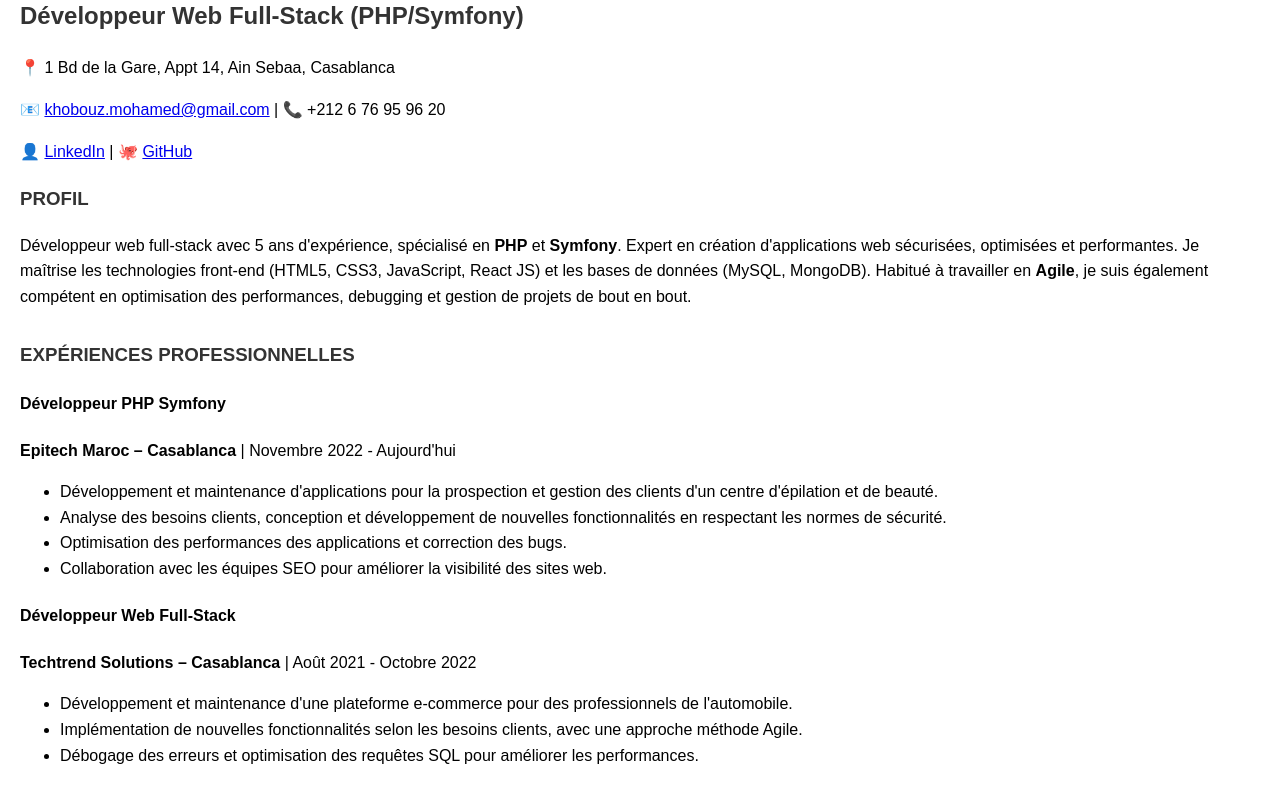
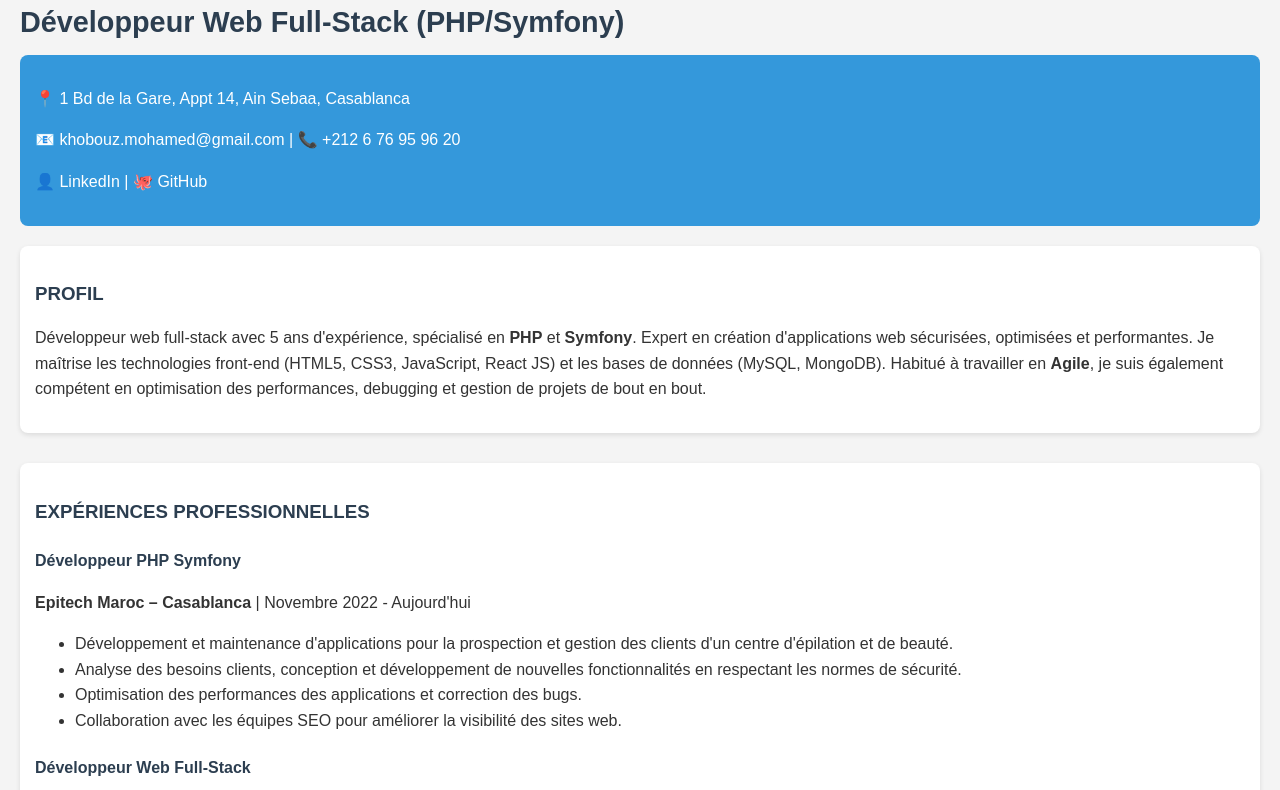
Before and after one commit to KhobouzDev/cv, a plain HTML site: page index.html in a window 1280 px wide. Shown: the part 97-887 px from the top of the page. Drawn offline with Linux system fonts and the light colour scheme.

Commit message:
Update index.html

```diff
--- a/index.html
+++ b/index.html
@@ -6,11 +6,51 @@
     <title>CV de Mohamed Khobouz</title>
     <link rel="stylesheet" href="https://cdnjs.cloudflare.com/ajax/libs/font-awesome/6.0.0-beta3/css/all.min.css">
     <style>
-        body { font-family: Arial, sans-serif; line-height: 1.6; margin: 20px; }
-        h1, h2, h3 { color: #333; }
-        .contact-info { margin-bottom: 20px; }
-        .section { margin-bottom: 30px; }
-        .skills ul { list-style-type: none; padding: 0; }
+        body {
+            font-family: 'Arial', sans-serif;
+            line-height: 1.6;
+            margin: 20px;
+            background-color: #f4f4f4;
+            color: #333;
+        }
+        h1, h2, h3, h4 {
+            color: #2c3e50;
+            margin-bottom: 10px;
+        }
+        h1 {
+            font-size: 2.5em;
+            margin-bottom: 0;
+        }
+        h2 {
+            font-size: 1.8em;
+            margin-top: 5px;
+        }
+        .contact-info {
+            margin-bottom: 20px;
+            background: #3498db;
+            color: #fff;
+            padding: 15px;
+            border-radius: 8px;
+        }
+        .section {
+            margin-bottom: 30px;
+            padding: 15px;
+            background: #fff;
+            border-radius: 8px;
+            box-shadow: 0 2px 5px rgba(0, 0, 0, 0.1);
+        }
+        .skills ul {
+            list-style-type: none;
+            padding: 0;
+        }
+        .skills li {
+            margin-bottom: 5px;
+        }
+        footer {
+            text-align: center;
+            margin-top: 30px;
+            font-size: 0.9em;
+        }
     </style>
 </head>
 <body>
@@ -19,8 +59,8 @@
     <h2>Développeur Web Full-Stack (PHP/Symfony)</h2>
     <div class="contact-info">
         <p>📍 1 Bd de la Gare, Appt 14, Ain Sebaa, Casablanca</p>
-        <p>📧 <a href="mailto:khobouz.mohamed@gmail.com">khobouz.mohamed@gmail.com</a> | 📞 +212 6 76 95 96 20</p>
-        <p>👤 <a href="#">LinkedIn</a> | 🐙 <a href="#">GitHub</a></p>
+        <p>📧 <a href="mailto:khobouz.mohamed@gmail.com" style="color: #fff; text-decoration: none;">khobouz.mohamed@gmail.com</a> | 📞 +212 6 76 95 96 20</p>
+        <p>👤 <a href="#" style="color: #fff; text-decoration: none;">LinkedIn</a> | 🐙 <a href="#" style="color: #fff; text-decoration: none;">GitHub</a></p>
     </div>
 
     <div class="section">
@@ -92,5 +132,9 @@
         </ul>
     </div>
 
+    <footer>
+        <p>© 2024 Mohamed Khobouz</p>
+    </footer>
+
 </body>
 </html>
```
